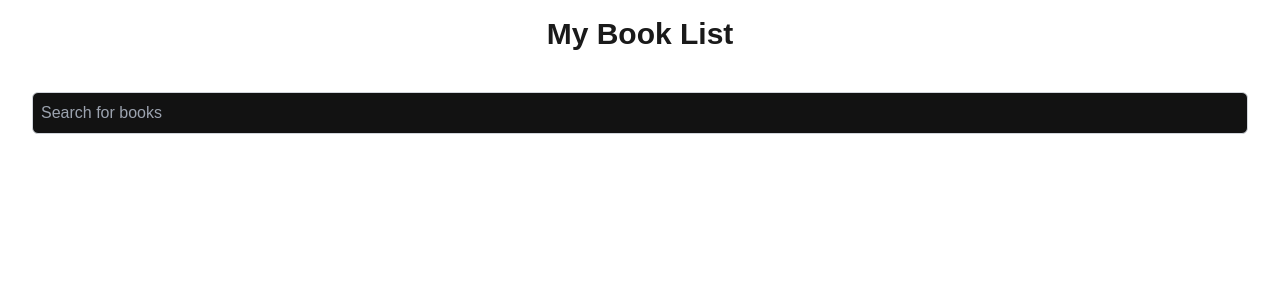
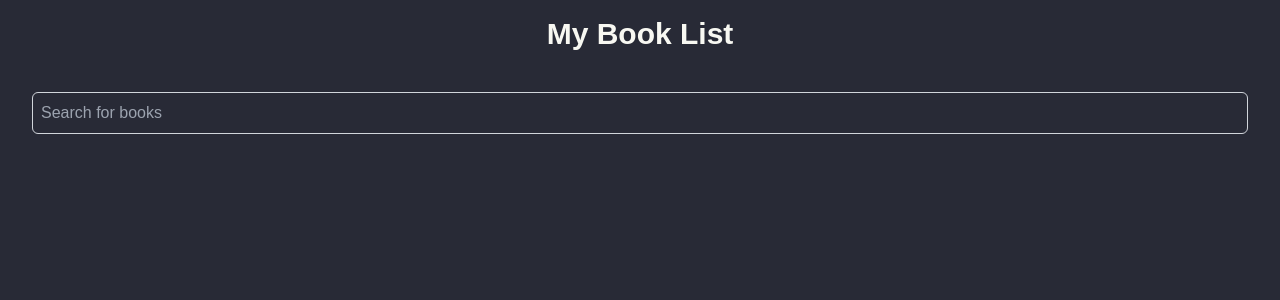
Before and after one commit to DaviLuisSantos/mybooklist-frontend, a Next.js app: page / in a window 1280 px wide. Shown: the top 300 px of the page. Built offline with nearby package versions, Linux system fonts and the light colour scheme; no server answers.

Commit message:
Colors added

```diff
--- a/components/Bar.jsx
+++ b/components/Bar.jsx
@@ -1,5 +1,6 @@
 import React, { useContext, useState, useEffect } from 'react';
 import { UserContext } from '../contexts/UserContext';
+import ThemeChange from '../components/ThemeChange';
 import Cookies from 'js-cookie';
 
 const Bar = () => {
@@ -17,6 +18,7 @@ const Bar = () => {
 
     return (
         <div className=" w-full p-4 shadow-md z-50" id='bar'>
+            <ThemeChange />
             <h1 className="text-center text-xl font-bold">
                 Lista de leitura de {username}
             </h1>
--- a/components/Library/AddBookCard.jsx
+++ b/components/Library/AddBookCard.jsx
@@ -15,7 +15,7 @@ const AddBookCard = ({ onAddBook }) => {
 
     return (
         <>
-            <div className="rounded-lg shadow-md overflow-hidden flex flex-col items-center justify-center cursor-pointer" onClick={handleModalOpen}>
+            <div className="rounded-lg shadow-md overflow-hidden flex flex-col items-center justify-center cursor-pointer border " onClick={handleModalOpen}>
                 <div className="p-4 flex flex-col items-center justify-center">
                     <FaPlus className="text-4xl mb-2" />
                     <span className="text-xl font-bold">Adicionar Livro</span>
--- a/components/Library/BookCard.jsx
+++ b/components/Library/BookCard.jsx
@@ -49,8 +49,8 @@ const BookCard = ({
     return (
         <>
             <div
-                className="rounded-lg shadow-md overflow-hidden flex sm:flex-row md:flex-row lg:flex-col cursor-pointer transform transition-transform duration-200 hover:scale-105 border border-gray-200 lg:min-h-80 sm:min-h-0"
-                onClick={handleModalOpen}
+                className="rounded-lg shadow-md overflow-hidden flex sm:flex-row md:flex-row lg:flex-col cursor-pointer transform transition-transform duration-200 hover:scale-105 border lg:min-h-80 sm:min-h-0"
+                id="book-card" onClick={handleModalOpen}
             >
                 {/* Capa do Livro */}
                 <div className="relative w-2/5 h-auto sm:w-2/5 sm:h-auto md:w-1/3 md:h-full lg:w-full lg:h-48 flex-shrink-0">
--- a/components/Library/EditBookModal.jsx
+++ b/components/Library/EditBookModal.jsx
@@ -105,46 +105,46 @@ const EditBookModal = ({ isOpen, onClose, book }) => {
 
     return (
         <div className="fixed inset-0 bg-black bg-opacity-50 flex items-center justify-center z-50 p-4 sm:p-8">
-            <div className="bg-gray-700 rounded-lg p-8 max-w-2xl w-full relative">
-                <button className="absolute top-2 right-2 text-white text-2xl cursor-pointer rounded-lg" onClick={onClose}>×</button>
-                <h2 className="text-2xl font-bold mb-4 text-white">Editar Livro</h2>
+            <div className=" rounded-lg p-8 max-w-2xl w-full relative" id="modal">
+                <button className="absolute top-2 right-2 t text-2xl cursor-pointer rounded-lg" onClick={onClose}>×</button>
+                <h2 className="text-2xl font-bold mb-4 ">Editar Livro</h2>
                 <div className="flex flex-col space-y-2">
                     <div>
-                        <label className="text-white">Título:</label>
+                        <label className="">Título:</label>
                         <input
                             type="text"
                             value={title}
                             onChange={(e) => setTitle(e.target.value)}
-                            className="bg-gray-800 text-white p-2 rounded-md w-full"
+                            className=" p-2 rounded-md w-full"
                             disabled={isLoading} // Desabilita o input durante o loading
                         />
                     </div>
                     <div>
-                        <label className="text-white">Autor:</label>
+                        <label >Autor:</label>
                         <input
                             type="text"
                             value={author}
                             onChange={(e) => setAuthor(e.target.value)}
-                            className="bg-gray-800 text-white p-2 rounded-md w-full"
+                            className="p-2 rounded-md w-full"
                             disabled={isLoading} // Desabilita o input durante o loading
                         />
                     </div>
                     <div>
-                        <label className="text-white">Categoria:</label>
+                        <label>Categoria:</label>
                         <input
                             type="text"
                             value={genre}
                             onChange={(e) => setGenre(e.target.value)}
-                            className="bg-gray-800 text-white p-2 rounded-md w-full"
+                            className="p-2 rounded-md w-full"
                             disabled={isLoading} // Desabilita o input durante o loading
                         />
                     </div>
                     <div>
-                        <label className="text-white">Status:</label>
+                        <label>Status:</label>
                         <select
                             value={status}
                             onChange={(e) => setStatus(e.target.value)}
-                            className="bg-gray-800 text-white p-2 rounded-md w-full"
+                            className="p-2 rounded-md w-full"
                             disabled={isLoading} // Desabilita o select durante o loading
                         >
                             <option value="Não Iniciado">Não Iniciado</option>
@@ -153,12 +153,12 @@ const EditBookModal = ({ isOpen, onClose, book }) => {
                         </select>
                     </div>
                     <div>
-                        <label className="text-white">Data de Início:</label>
+                        <label >Data de Início:</label>
                         <input
                             type="date"
                             value={startDate}
                             onChange={(e) => setStartDate(e.target.value)}
-                            className="bg-gray-800 text-white p-2 rounded-md w-full"
+                            className="p-2 rounded-md w-full"
                             disabled={isLoading} // Desabilita o input durante o loading
                         />
                     </div>
@@ -171,7 +171,7 @@ const EditBookModal = ({ isOpen, onClose, book }) => {
                     </button>
                     <button
                         onClick={handleSave}
-                        className="p-2 rounded-md mt-4 bg-blue-600 hover:bg-blue-700 text-white flex items-center justify-center"
+                        className="p-2 rounded-md mt-4  flex items-center justify-center"
                         disabled={isLoading} // Desabilita o botão durante o loading
                     >
                         {isLoading ? <LoadingSpinner /> : "Salvar"}
--- /dev/null
+++ b/components/ThemeChange.jsx
@@ -0,0 +1,20 @@
+import { useTheme } from 'next-themes';
+import { FaSun, FaMoon } from "react-icons/fa";
+
+const ThemeChange = () => {
+    const { theme, setTheme } = useTheme();
+
+    const handleThemeChange = () => {
+        setTheme(theme === 'light' ? 'dark' : 'light');
+    };
+
+    return (
+        <button
+            onClick={handleThemeChange}
+        >
+            {theme === 'light' ? <FaMoon /> : <FaSun />}
+        </button>
+    )
+}
+
+export default ThemeChange;
--- a/styles/globals.css
+++ b/styles/globals.css
@@ -5,21 +5,24 @@
 :root {
   --background: #FFFFFF;
   --foreground: #1A1A1A;
-  --primary-color: #bb86fc;
+  --current-line: #F2F2F2;
+  --comment: #646464;
+  --primary-color: #007AFF;
   --secondary-color: #F2F2F2;
   --accent-color: #03dac6;
-  --primary-button-color: #007AFF;
   --text-principal-color: #1A1A1A;
   --text-secondary-color: #2A282F;
   --book-author-color: #646464;
 }
 
-[data-theme="dark"] {
-  --background: #121212;
-  --foreground: #e0e0e0;
+.dark {
+  --background: #282a36;
+  --foreground: #f8f8f2;
+  --current-line: #44475a;
+  --comment: #6272a4;
   --primary-color: #bb86fc;
   --secondary-color: #1f1f1f;
-  --accent-color: #03dac6;
+  --accent-color: #50fa7b;
 }
 
 h2 {
@@ -38,17 +41,33 @@ a {
   text-decoration: none;
 }
 
-button {
-  color: var(--primary-button-color);
-}
-
 a:hover {
   color: var(--accent-color);
 }
 
+input{
+  background-color: var(--background);
+  color: var(--foreground);
+}
+
+button{
+  background-color: var(--primary-color);
+  color: var(--foreground);
+  border: none;
+  padding: 10px 20px;
+  cursor: pointer;
+}
+button:hover{
+  background-color: var(--accent-color);
+}
+
+#modal {
+  background-color: var(--current-line);
+}
+
 #bar {
-  background-color: var(--primary-button-color);
-  color: var(--secondary-color)
+  background-color: var(--current-line);
+  color: var(--foreground)
 }
 
 #book-info {
@@ -56,15 +75,24 @@ a:hover {
 }
 
 #book-title {
-  color: var(--text-secondary-color);
+  color: var(--foreground);
 }
 
 #book-author {
-  color: var(--book-author-color);
+  color: var(--comment);
 }
 
 #genre {
-  background-color: var(--primary-button-color);
+  background-color: var(--primary-color);
+}
+
+#book-card {
+  border-color: var(--current-line);
+  background-color: var(--secondary-color);
+}
+
+#date {
+  color: var(--comment)
 }
 
 /*
```
Also changed, not shown: package.json (line endings or trailing spaces).
